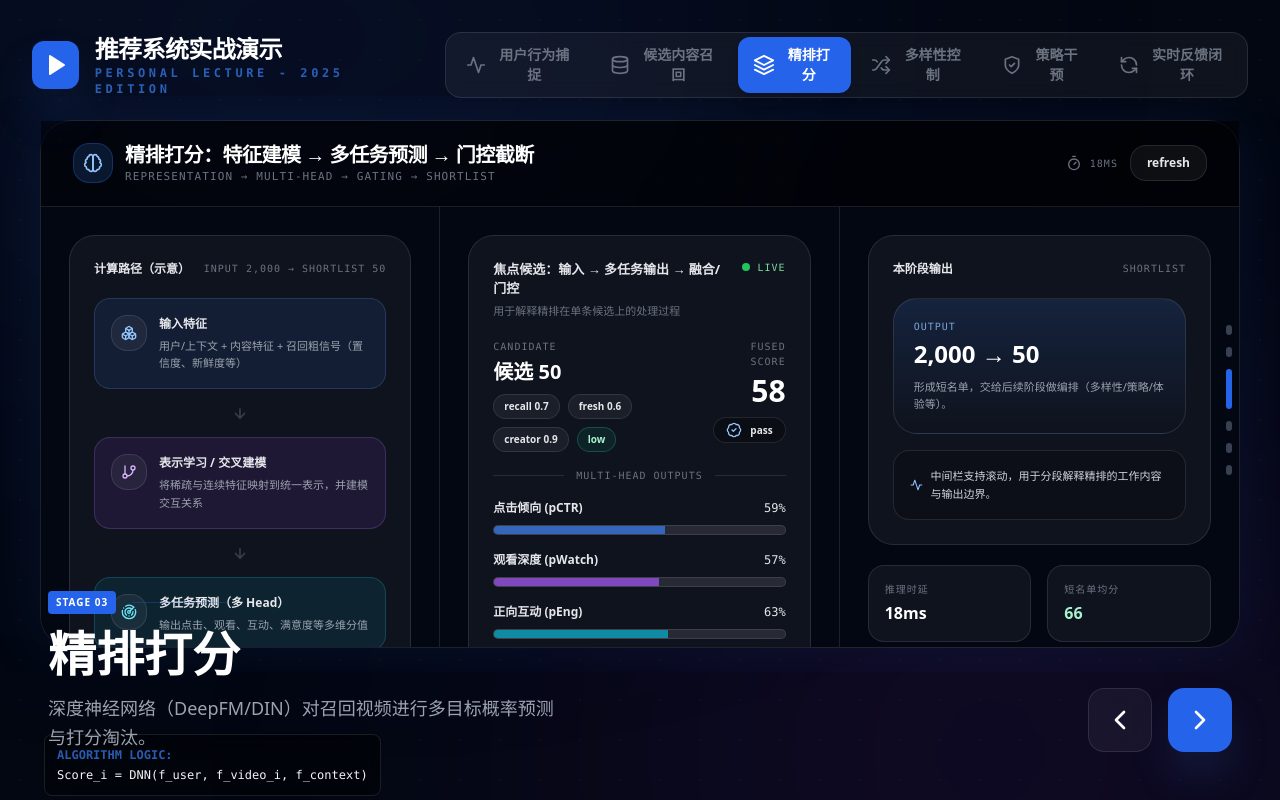
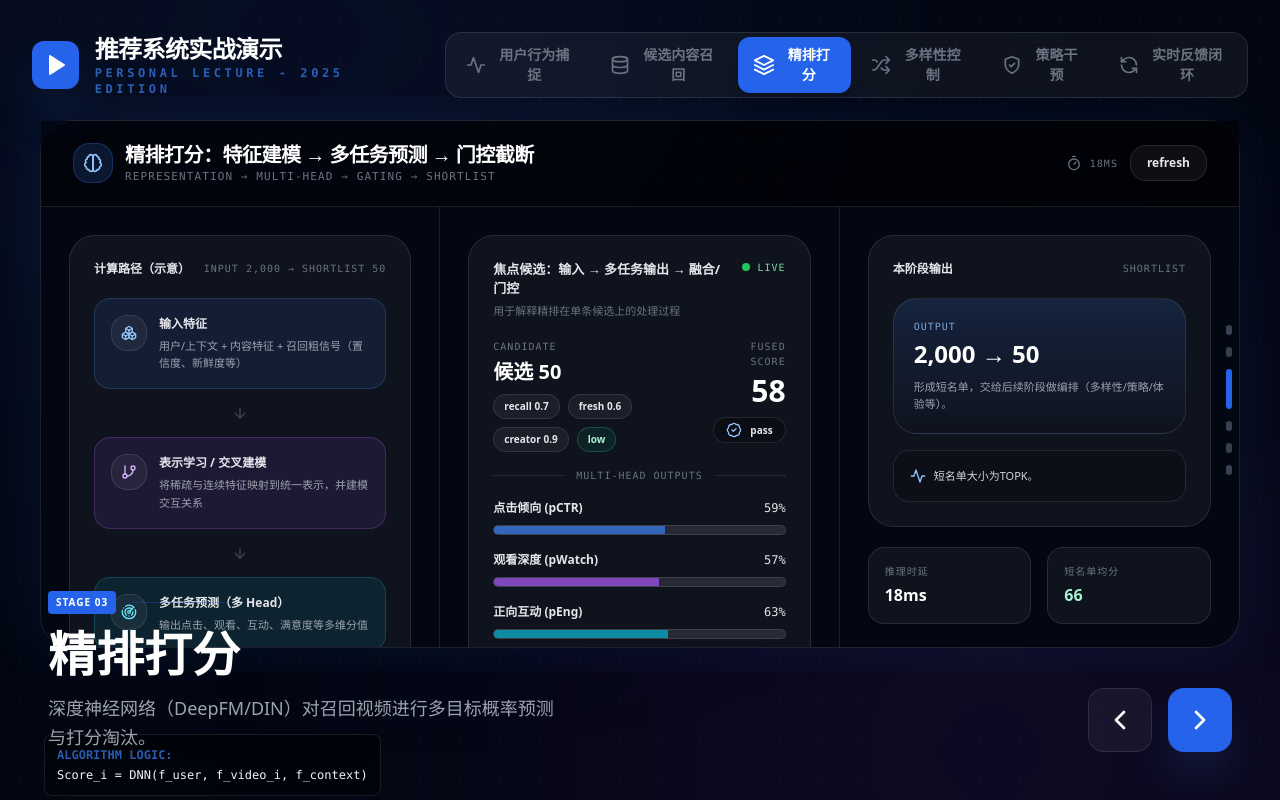
Before and after one commit to zhiwen-065/Real-time-visualization-of-recommender-systems, a React (Vite) app: page / in a window 1280 px wide. Both pictures are taken after a click on the button "精排打分". Built offline with nearby package versions, Linux system fonts and the light colour scheme.

Commit message:
Update DeepRanking.tsx

```diff
--- a/src/components/stages/DeepRanking.tsx
+++ b/src/components/stages/DeepRanking.tsx
@@ -395,7 +395,7 @@ const DeepRanking: React.FC = () => {
                     <div className="flex items-center gap-2">
                       <Activity className="w-4 h-4 text-blue-300" />
                       <div className="text-[11px] text-gray-300 leading-relaxed">
-                        中间栏支持滚动，用于分段解释精排的工作内容与输出边界。
+                        短名单大小为TOPK。
                       </div>
                     </div>
                   </div>
```
